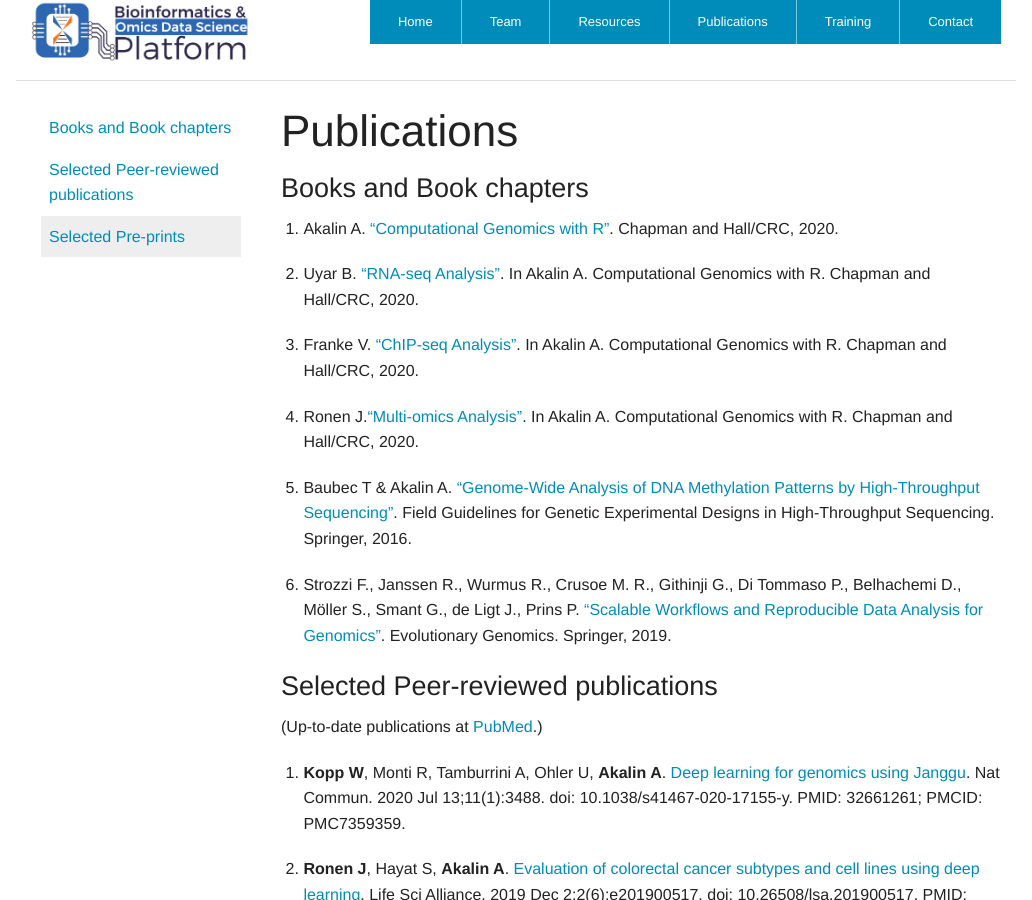
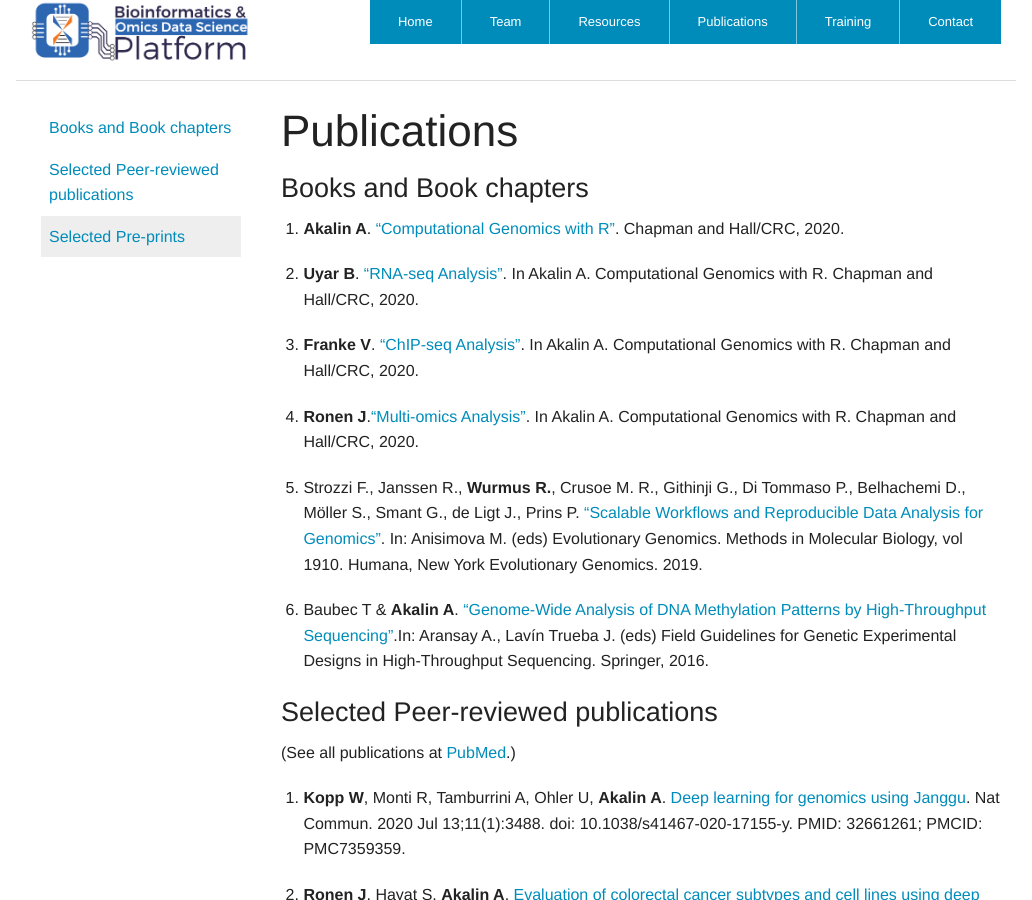
Before and after one commit to BIMSBbioinfo/bimsbbioinfo.github.io, a Jekyll site: the page built from publications.markdown, in a window 1280 px wide and 900 px high. Shown: the whole window, without its empty margins (124-1156 px from the left). Built offline with Jekyll 4.4.1, drawn with Linux system fonts in a browser that asks for light colours; our own code applies the rules of GitHub Pages for plain Markdown files; some of the changed text lies outside the part shown.

Commit message:
Update publications.markdown

```diff
--- a/publications.markdown
+++ b/publications.markdown
@@ -6,24 +6,26 @@ layout: with-nav
 
 ### Books and Book chapters
 
-1. Akalin A. ["Computational Genomics with R"](https://www.routledge.com/Computational-Genomics-with-R/Akalin/p/book/9781498781855). Chapman and Hall/CRC, 2020.
+1. **Akalin A**. ["Computational Genomics with R"](https://www.routledge.com/Computational-Genomics-with-R/Akalin/p/book/9781498781855). Chapman and Hall/CRC, 2020.
 
-1. Uyar B. ["RNA-seq Analysis"](https://www.routledge.com/Computational-Genomics-with-R/Akalin/p/book/9781498781855). In Akalin A. Computational Genomics with R. Chapman and Hall/CRC, 2020.
+1. **Uyar B**. ["RNA-seq Analysis"](https://www.routledge.com/Computational-Genomics-with-R/Akalin/p/book/9781498781855). In Akalin A. Computational Genomics with R. Chapman and Hall/CRC, 2020.
 
-1. Franke V. ["ChIP-seq Analysis"](https://www.routledge.com/Computational-Genomics-with-R/Akalin/p/book/9781498781855). In Akalin A. Computational Genomics with R. Chapman and Hall/CRC, 2020.
+1. **Franke V**. ["ChIP-seq Analysis"](https://www.routledge.com/Computational-Genomics-with-R/Akalin/p/book/9781498781855). In Akalin A. Computational Genomics with R. Chapman and Hall/CRC, 2020.
 
-1. Ronen J.["Multi-omics Analysis"](https://www.routledge.com/Computational-Genomics-with-R/Akalin/p/book/9781498781855). In Akalin A. Computational Genomics with R. Chapman and Hall/CRC, 2020.
+1. **Ronen J**.["Multi-omics Analysis"](https://www.routledge.com/Computational-Genomics-with-R/Akalin/p/book/9781498781855). In Akalin A. Computational Genomics with R. Chapman and Hall/CRC, 2020.
 
-1. Baubec T & Akalin A. ["Genome-Wide Analysis of DNA Methylation Patterns by High-Throughput Sequencing"](http://link.springer.com/chapter/10.1007/978-3-319-31350-4_9). Field Guidelines for Genetic Experimental Designs in High-Throughput Sequencing. Springer, 2016.
+2. Strozzi F., Janssen R., **Wurmus R.**, Crusoe M. R., Githinji G., Di Tommaso P., Belhachemi D., Möller S., Smant G., de Ligt J., Prins P. ["Scalable Workflows and Reproducible Data Analysis for Genomics"](https://link.springer.com/protocol/10.1007%2F978-1-4939-9074-0_24). In: Anisimova M. (eds) Evolutionary Genomics. Methods in Molecular Biology, vol 1910. Humana, New York Evolutionary Genomics. 2019.
 
-2. Strozzi F., Janssen R., Wurmus R., Crusoe M. R., Githinji G., Di Tommaso P., Belhachemi D., Möller S., Smant G., de Ligt J., Prins P. ["Scalable Workflows and Reproducible Data Analysis for Genomics"](https://link.springer.com/protocol/10.1007%2F978-1-4939-9074-0_24). Evolutionary Genomics. Springer, 2019.
+1. Baubec T & **Akalin A**. ["Genome-Wide Analysis of DNA Methylation Patterns by High-Throughput Sequencing"](http://link.springer.com/chapter/10.1007/978-3-319-31350-4_9).In: Aransay A., Lavín Trueba J. (eds) Field Guidelines for Genetic Experimental Designs in High-Throughput Sequencing. Springer, 2016.
+
+
 
 
 
 
 ### Selected Peer-reviewed publications
 
-(Up-to-date publications at [PubMed](https://pubmed.ncbi.nlm.nih.gov/?term=Akalin%2C+Altuna%5BFull+Author+Name%5D+OR+Alkalin%2C+Altuna%5BFull+Author+Name%5D&sort=date).)
+(See all publications at [PubMed](https://pubmed.ncbi.nlm.nih.gov/?term=Akalin%2C+Altuna%5BFull+Author+Name%5D+OR+Alkalin%2C+Altuna%5BFull+Author+Name%5D&sort=date).)
 
 
 1. **Kopp W**, Monti R, Tamburrini A, Ohler U, **Akalin A**. [Deep learning for genomics
@@ -67,7 +69,7 @@ Akalin A**. [PiGx: Reproducible genomics analysis pipelines with GNU Guix.](http
 
 ### Selected Pre-prints
 
-Full list of pre-prints at [bioRxiv](https://www.biorxiv.org/search/author1%3Aaltuna%2Bakalin%20numresults%3A10%20sort%3Arelevance-rank%20format_result%3Astandard).
+See full list of pre-prints at [bioRxiv](https://www.biorxiv.org/search/author1%3Aaltuna%2Bakalin%20numresults%3A10%20sort%3Arelevance-rank%20format_result%3Astandard).
 
 1. Reproducible genomics analysis pipelines with GNU Guix. Ricardo Wurmus, Bora Uyar, Brendan Osberg, Vedran Franke, Alexander Gosdschan, Katarzyna Wreczycka, Jonathan Ronen, Altuna Akalin
 bioRxiv 298653; doi: [https://doi.org/10.1101/298653](https://doi.org/10.1101/298653)
```
